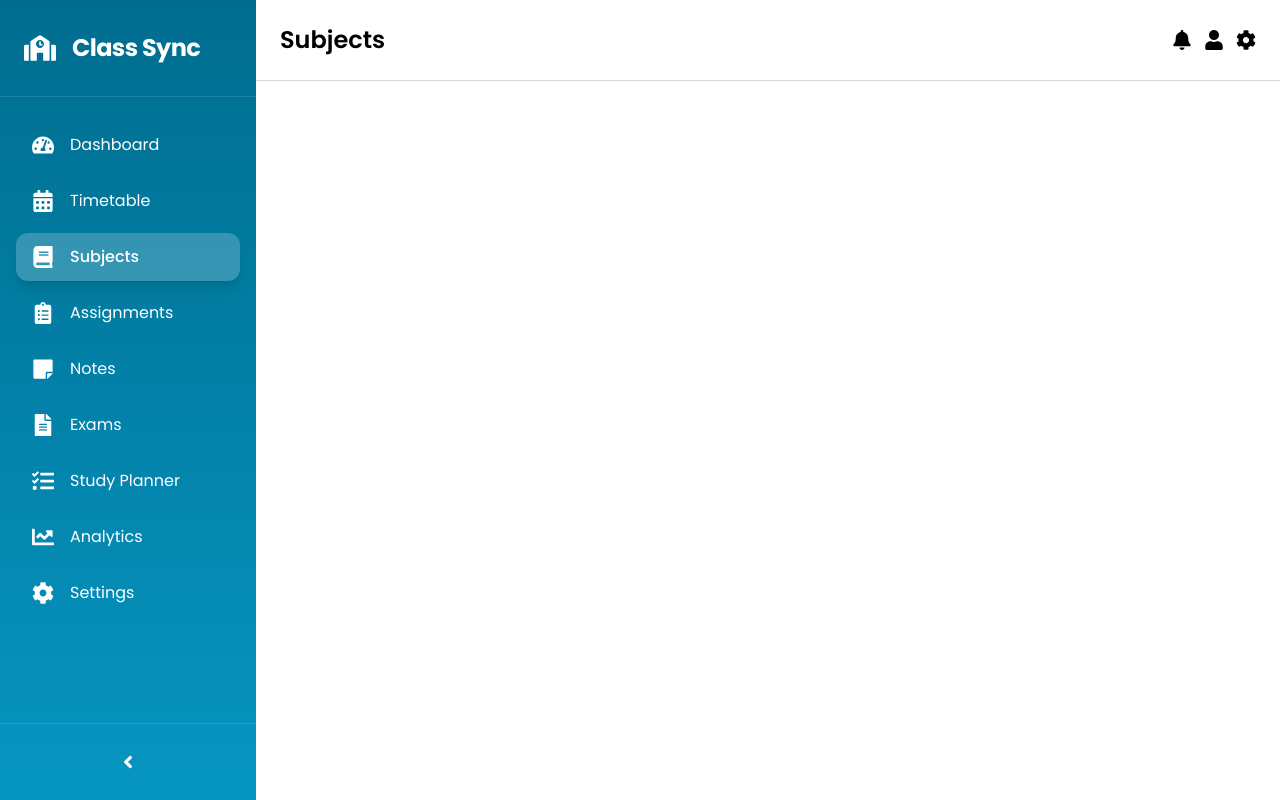
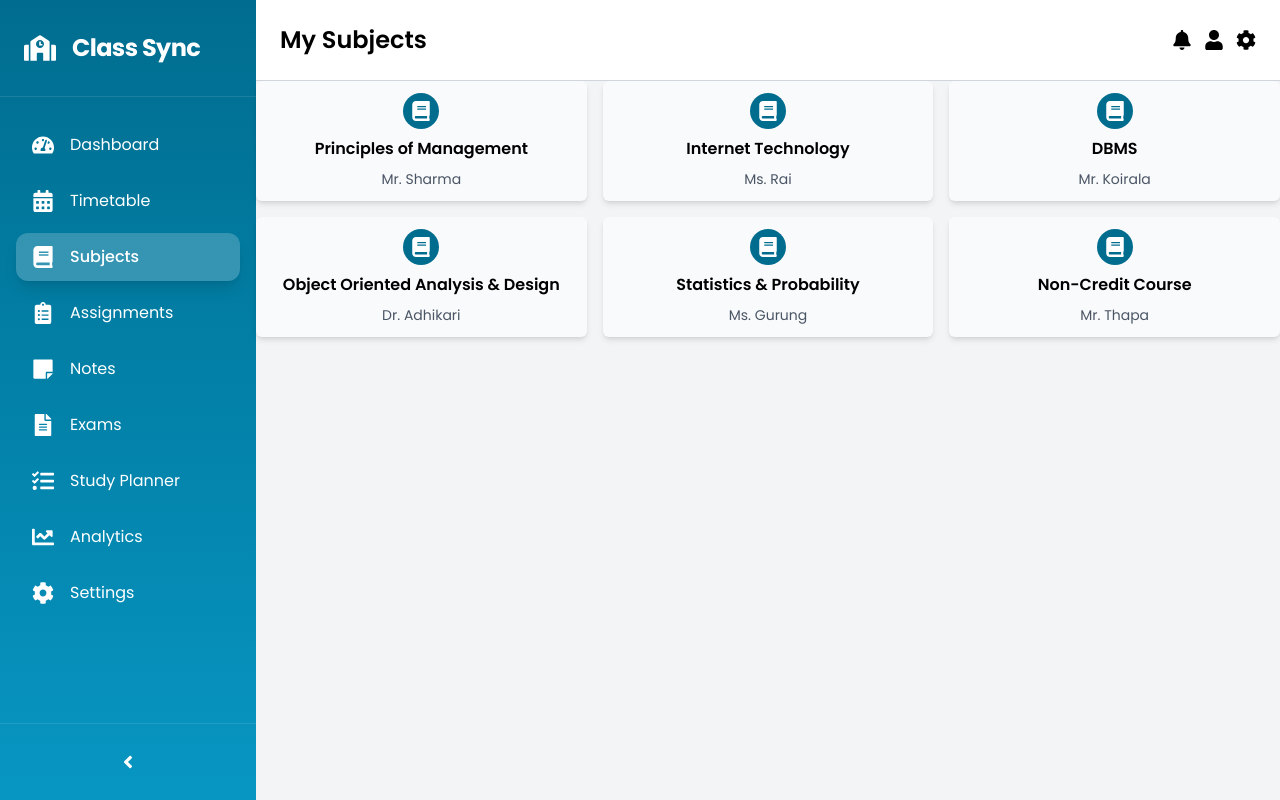
Before and after one commit to paldentitung/ClassSync, a React (Vite) app in the folder frontend/: page /subjects in a window 1280 px wide. Built offline with nearby package versions, Linux system fonts and the light colour scheme.

Commit message:
added the teacher and student subject

```diff
--- /dev/null
+++ b/frontend/Pages/Student/StudentSubjects.jsx
@@ -0,0 +1,35 @@
+import React from "react";
+import { FaBook } from "react-icons/fa";
+
+const StudentSubjects = () => {
+  const subjectsData = [
+    { id: 1, name: "Principles of Management", teacher: "Mr. Sharma" },
+    { id: 2, name: "Internet Technology", teacher: "Ms. Rai" },
+    { id: 3, name: "DBMS", teacher: "Mr. Koirala" },
+    {
+      id: 4,
+      name: "Object Oriented Analysis & Design",
+      teacher: "Dr. Adhikari",
+    },
+    { id: 5, name: "Statistics & Probability", teacher: "Ms. Gurung" },
+    { id: 6, name: "Non-Credit Course", teacher: "Mr. Thapa" },
+  ];
+  return (
+    <div className="grid grid-cols-2 md:grid-cols-3 gap-4">
+      {subjectsData.map((subject) => (
+        <div
+          key={subject.id}
+          className="flex flex-col items-center justify-center gap-2  text-center bg-gray-50 shadow-md rounded-md p-3 hover:shadow-lg transition"
+        >
+          <div className="bg-(--mainColor) text-white p-2 rounded-full">
+            <FaBook size={20} />
+          </div>
+          <span className="font-semibold">{subject.name}</span>
+          <span className="text-gray-600 text-sm">{subject.teacher}</span>
+        </div>
+      ))}
+    </div>
+  );
+};
+
+export default StudentSubjects;
--- a/frontend/Pages/Subjects.jsx
+++ b/frontend/Pages/Subjects.jsx
@@ -1,10 +1,17 @@
-import React from "react";
+import React, { useContext } from "react";
 import Header from "../Components/Header";
+import StudentSubjects from "./Student/StudentSubjects";
+import TeacherSubject from "./Teacher/TeacherSubject.jsx";
+import { RoleContext } from "../Context/RoleContext.jsx";
 
 const Subjects = () => {
+  const { role } = useContext(RoleContext);
   return (
-    <div>
-      <Header title="Subjects" />
+    <div className="min-h-screen bg-gray-100">
+      <Header title="My Subjects" />
+      <div className="">
+        {role === "student" ? <StudentSubjects /> : <TeacherSubject />}
+      </div>
     </div>
   );
 };
--- /dev/null
+++ b/frontend/Pages/Teacher/TeacherSubject.jsx
@@ -0,0 +1,43 @@
+import React from "react";
+import { FaBook } from "react-icons/fa";
+import MainButton from "../../Components/MainButton";
+const TeacherSubject = () => {
+  const teacherSubjects = [
+    { id: 1, name: "Internet Technology", class: "BCSIT 2nd Semester" },
+    { id: 2, name: "DBMS", class: "BCSIT 3rd Semester" },
+    {
+      id: 3,
+      name: "Object Oriented Analysis & Design",
+      class: "BCSIT 4th Semester",
+    },
+  ];
+
+  return (
+    <div className="min-h-screen bg-gray-100 p-6">
+      <div className="grid grid-cols-1 md:grid-cols-3 gap-4">
+        {teacherSubjects.map((subject) => (
+          <div key={subject.id} className="bg-white rounded-md shadow p-4">
+            <div className="flex items-center gap-3 mb-2">
+              <div className="bg-(--mainColor) text-white p-2 rounded-full">
+                <FaBook size={16} />
+              </div>
+              <h2 className="font-semibold">{subject.name}</h2>
+            </div>
+
+            <p className="text-sm text-gray-600 mb-3">Class: {subject.class}</p>
+
+            {/* Teacher actions */}
+            <div className="flex gap-2">
+              <MainButton name="Notes" />
+              <button className="px-3 py-1 text-sm bg-green-600 text-white rounded">
+                Assignments
+              </button>
+            </div>
+          </div>
+        ))}
+      </div>
+    </div>
+  );
+};
+
+export default TeacherSubject;
```
